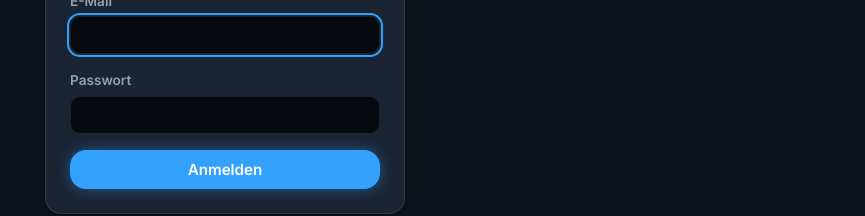
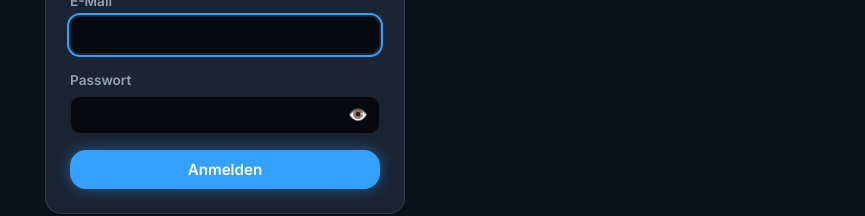
Before and after one commit to Strothi97/strothi-hub, a React (Vite) app in the folder frontend/: page /login in a window 1280 px wide. Shown: the part 338-554 px from the top of the page, without its empty margins (415-1280 px from the left). Built offline with nearby package versions, Linux system fonts and the light colour scheme.

Commit message:
Passwort anzeigen

```diff
--- a/frontend/src/components/ui/Input.tsx
+++ b/frontend/src/components/ui/Input.tsx
@@ -1,14 +1,22 @@
-import { InputHTMLAttributes, forwardRef } from 'react'
+import { InputHTMLAttributes, forwardRef, useState } from 'react'
 
 interface InputProps extends InputHTMLAttributes<HTMLInputElement> {
   label?: string
   error?: string
 }
 
+// Passwort-Felder (type="password") bekommen automatisch einen Anzeigen/
+// Verbergen-Knopf — betrifft dadurch alle Stellen im Hub (Login, Konto,
+// Einladung annehmen, Konto löschen), ohne dass jede Seite das einzeln
+// nachbauen muss (Wunsch: man kann sonst nicht prüfen, was man eingetippt
+// hat). Für alle anderen Feldtypen ändert sich nichts.
 export const Input = forwardRef<HTMLInputElement, InputProps>(function Input(
-  { label, error, id, className = '', ...props },
+  { label, error, id, className = '', type, ...props },
   ref,
 ) {
+  const [showPassword, setShowPassword] = useState(false)
+  const isPassword = type === 'password'
+
   return (
     <div className="form-group">
       {label && (
@@ -16,12 +24,34 @@ export const Input = forwardRef<HTMLInputElement, InputProps>(function Input(
           {label}
         </label>
       )}
+      {isPassword ? (
+        <div className="input-password">
           <input
             ref={ref}
             id={id}
+            type={showPassword ? 'text' : 'password'}
+            className={`input input-password__field ${error ? 'input-error' : ''} ${className}`.trim()}
+            {...props}
+          />
+          <button
+            type="button"
+            className="input-password__toggle"
+            onClick={() => setShowPassword((current) => !current)}
+            aria-label={showPassword ? 'Passwort verbergen' : 'Passwort anzeigen'}
+            title={showPassword ? 'Passwort verbergen' : 'Passwort anzeigen'}
+          >
+            {showPassword ? '🙈' : '👁️'}
+          </button>
+        </div>
+      ) : (
+        <input
+          ref={ref}
+          id={id}
+          type={type}
           className={`input ${error ? 'input-error' : ''} ${className}`.trim()}
           {...props}
         />
+      )}
       {error && <p className="form-error">{error}</p>}
     </div>
   )
--- a/frontend/src/styles/components.css
+++ b/frontend/src/styles/components.css
@@ -102,6 +102,32 @@
 
 .input-error {
   border-color: var(--color-error);
+}
+
+/* Anzeigen/Verbergen-Knopf für Passwort-Felder (siehe Input.tsx) — Knopf
+   sitzt absolut im Feld, das Feld selbst bekommt rechts Platz dafür. */
+.input-password {
+  position: relative;
+  width: 100%;
+}
+
+.input-password__field {
+  width: 100%;
+  padding-right: calc(var(--space-3) + 28px);
+}
+
+.input-password__toggle {
+  position: absolute;
+  top: 50%;
+  right: var(--space-2);
+  transform: translateY(-50%);
+  background: none;
+  border: none;
+  font-size: 1rem;
+  line-height: 1;
+  padding: 4px;
+  cursor: pointer;
+  color: var(--color-text-muted);
 }
 
 .form-error {
```
Lines whose indentation alone changed are shown as unchanged.
